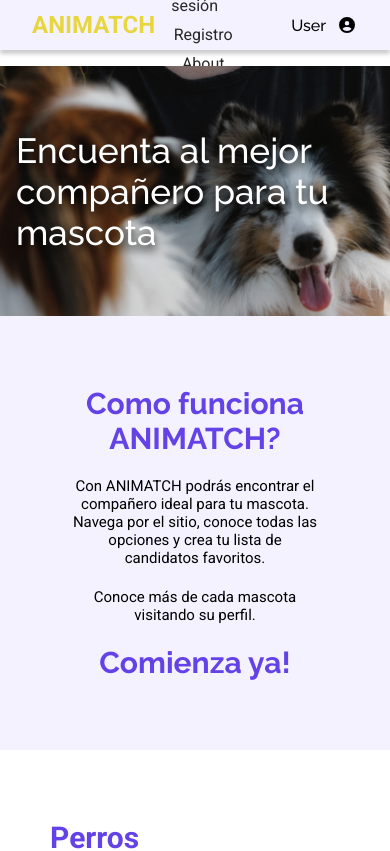
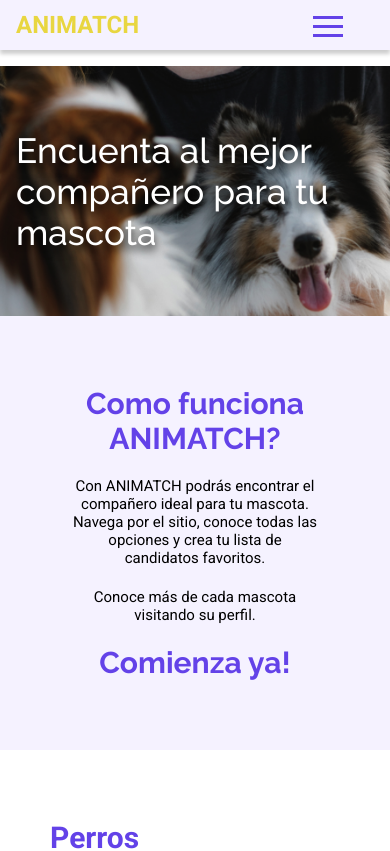
Before and after one commit to No-Country/C7-06-Front, a React (Create React App) app: page / in a window 390 px wide. Shown: the top 851 px of the page. Built offline with nearby package versions, Linux system fonts and the light colour scheme.

Commit message:
PNC-33 added media query to hide navbar menu

```diff
--- /dev/null
+++ b/src/components/Navbar/IconMenu.jsx
@@ -0,0 +1,11 @@
+import styles from "./Navbar.module.sass";
+const IconMenu = () => {
+  return (
+    <div className={styles.barsMenu}>
+      <span className={styles.line1_bars}></span>
+      <span className={styles.line2_bars}></span>
+      <span className={styles.line3_bars}></span>
+    </div>
+  );
+};
+export default IconMenu;
--- a/src/components/Navbar/Navbar.module.sass
+++ b/src/components/Navbar/Navbar.module.sass
@@ -9,3 +9,36 @@
     margin-bottom: 1rem
     background-color: $background-light
     box-shadow: 0 4px 4px rgba(0, 0, 0, 0.2)
+    position: relative
+
+    .barsMenu
+        display: none
+        cursor: pointer
+        width: 30px
+        height: 30px
+        position: absolute
+        top: 50%
+        right: 2rem
+        transform: translate(-50%, -50%)
+        z-index: 1
+        span
+            display: block
+            width: 100%
+            height: 3px
+            background-color: $main-color
+            margin-top: 6px
+            transition: all 0.3s ease
+            // transform-origin: 0px 100%
+        &:active .line1_bars
+            transform: rotate(45deg) translate(3px, 10px)
+        &:active .line2_bars
+            opacity: 0
+            margin-left: -30px
+        &:active .line3_bars
+            transform: rotate(-45deg) translate(3px, -10px)
+
+@media screen and (max-width: 850px)
+    .navbar
+        padding: 0 1rem
+        .barsMenu
+            display: block
--- a/src/components/Navbar/index.jsx
+++ b/src/components/Navbar/index.jsx
@@ -1,5 +1,6 @@
 import Logo from "../Logo";
 import NavbarMenu from "../NavbarMenu";
+import IconMenu from "./IconMenu";
 import styles from "./Navbar.module.sass";
 
 const Navbar = () => {
@@ -7,6 +8,7 @@ const Navbar = () => {
     <header className={styles.navbar}>
       <Logo />
       <NavbarMenu />
+      <IconMenu />
     </header>
   );
 };
--- a/src/components/NavbarMenu/NavbarMenu.module.sass
+++ b/src/components/NavbarMenu/NavbarMenu.module.sass
@@ -35,3 +35,31 @@
             cursor: pointer
         span
             margin-right: 0.5rem
+
+@media screen and (max-width: 850px)
+    .menu
+        display: none
+        position: absolute
+        top: 50px
+        left: 0
+        width: 100%
+        height: calc(100vh - 50px)
+        background-color: $background-light
+        z-index: 1
+        ul
+            display: flex
+            flex-direction: column
+            align-items: center
+            justify-content: center
+            height: 100%
+            li
+                margin-bottom: 1rem
+                a
+                    color: $main-color
+                    font-size: 1.5rem
+                    font-weight: 600
+                    text-transform: uppercase
+                    letter-spacing: 1px
+                    transition: all 0.3s ease
+                    &:hover
+                        color: $dark-gray
```
